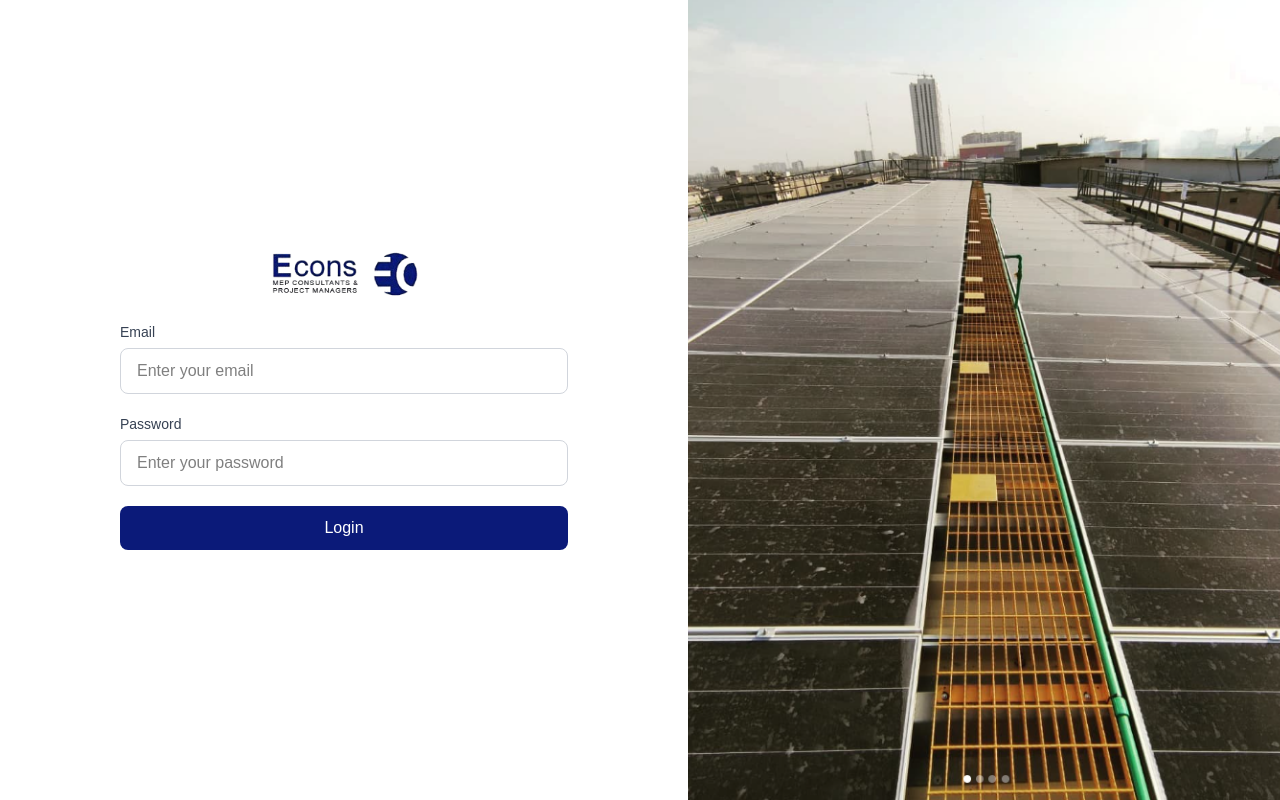
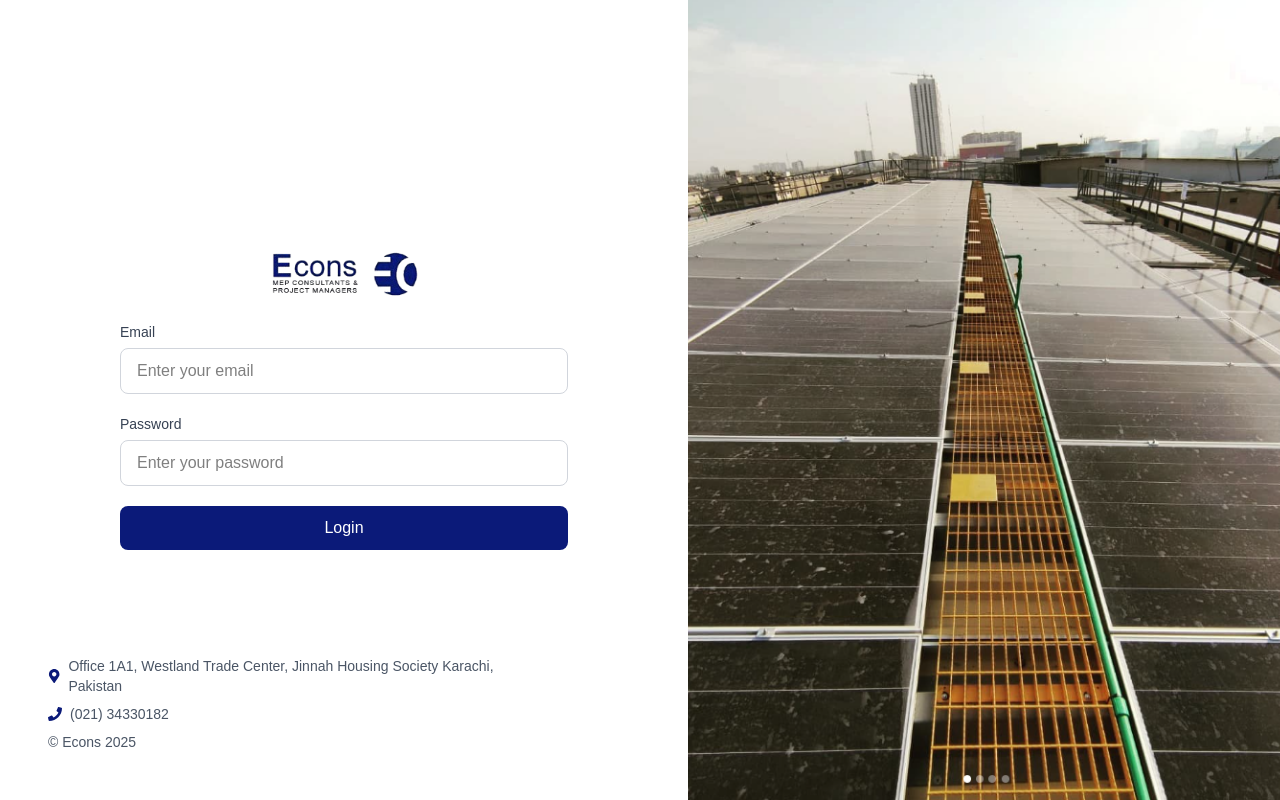
Before and after one commit to engromerbaig/econs-dashboard, a Next.js app: page / in a window 1280 px wide. Built offline with nearby package versions, Linux system fonts and the light colour scheme.

Commit message:
added econs

```diff
--- a/package.json
+++ b/package.json
@@ -15,6 +15,7 @@
     "next": "15.4.1",
     "react": "19.1.0",
     "react-dom": "19.1.0",
+    "react-hot-toast": "^2.5.2",
     "react-icons": "^5.5.0",
     "recharts": "^3.1.0"
   },
--- a/src/app/page.tsx
+++ b/src/app/page.tsx
@@ -3,6 +3,8 @@
 import { useState } from 'react';
 import { useRouter } from 'next/navigation';
 import Image from 'next/image';
+import toast, { Toaster } from 'react-hot-toast';
+import { FaMapMarkerAlt, FaPhone } from 'react-icons/fa';
 
 export default function LoginPage() {
   const [email, setEmail] = useState('');
@@ -18,6 +20,13 @@ export default function LoginPage() {
 
     if (!email || !password) {
       setError('Email and password are required');
+      toast.error('Email and password are required', {
+        style: {
+          background: '#fef2f2',
+          color: '#dc2626',
+          border: '1px solid #dc2626',
+        },
+      });
       setIsLoading(false);
       return;
     }
@@ -35,16 +44,39 @@ export default function LoginPage() {
       console.log('API response:', data);
 
       if (data.status !== 'success') {
-        setError(data.message || 'Login failed');
+        const errorMessage = data.message || 'Login failed';
+        setError(errorMessage);
+        toast.error(errorMessage, {
+          style: {
+            background: '#fef2f2',
+            color: '#dc2626',
+            border: '1px solid #dc2626',
+          },
+        });
         setIsLoading(false);
         return;
       }
 
+      toast.success('Login successful!', {
+        style: {
+          background: '#f0fdf4',
+          color: '#16a34a',
+          border: '1px solid #16a34a',
+        },
+      });
       console.log('Redirecting to /dashboard');
       router.push('/dashboard');
     } catch (err) {
       console.error('Login request error:', err);
-      setError('Something went wrong. Please try again.');
+      const errorMessage = 'Something went wrong. Please try again.';
+      setError(errorMessage);
+      toast.error(errorMessage, {
+        style: {
+          background: '#fef2f2',
+          color: '#dc2626',
+          border: '1px solid #dc2626',
+        },
+      });
       setIsLoading(false);
     }
   };
@@ -52,7 +84,8 @@ export default function LoginPage() {
   return (
     <main className="min-h-screen flex flex-col md:flex-row bg-gray-50">
       {/* Left Side: Login Form */}
-      <div className="flex-1 flex items-center justify-center p-6 md:p-12 bg-white">
+      <div className="flex-1 flex flex-col relative p-6 md:p-12 bg-white">
+        <div className="flex-1 flex items-center justify-center">
           <div className="w-full max-w-md space-y-6">
             <div className="flex justify-center">
               <Image
@@ -73,7 +106,7 @@ export default function LoginPage() {
                   required
                   value={email}
                   onChange={(e) => setEmail(e.target.value.trim())}
-                className="w-full px-4 py-2.5 border border-gray-300 rounded-lg focus:ring-2 focus:ring-blue-500 focus:border-blue-500 outline-none transition"
+                  className="w-full px-4 py-2.5 border border-gray-300 rounded-lg focus:ring-2 focus:ring-econs-blue focus:border-econs-blue outline-none transition"
                   placeholder="Enter your email"
                 />
               </div>
@@ -85,7 +118,7 @@ export default function LoginPage() {
                   required
                   value={password}
                   onChange={(e) => setPassword(e.target.value)}
-                className="w-full px-4 py-2.5 border border-gray-300 rounded-lg focus:ring-2 focus:ring-blue-500 focus:border-blue-500 outline-none transition"
+                  className="w-full px-4 py-2.5 border border-gray-300 rounded-lg focus:ring-2 focus:ring-econs-blue focus:border-econs-blue outline-none transition"
                   placeholder="Enter your password"
                 />
               </div>
@@ -127,6 +160,19 @@ export default function LoginPage() {
           </div>
         </div>
 
+        <div className="w-full max-w-md mx-auto text-sm text-gray-600 space-y-2 text-left absolute bottom-6 md:bottom-12">
+          <div className="flex items-center gap-2">
+            <FaMapMarkerAlt className="text-econs-blue" />
+            <p>Office 1A1, Westland Trade Center, Jinnah Housing Society Karachi, Pakistan</p>
+          </div>
+          <div className="flex items-center gap-2">
+            <FaPhone className="text-econs-blue" />
+            <p>(021) 34330182</p>
+          </div>
+          <p>© Econs {new Date().getFullYear()}</p>
+        </div>
+      </div>
+
       {/* Right Side: Placeholder Image */}
       <div className="hidden md:block flex-1 relative">
         <Image
@@ -137,6 +183,7 @@ export default function LoginPage() {
           priority
         />
       </div>
+      <Toaster position="top-right" reverseOrder={false} />
     </main>
   );
 }
```
Also changed, not shown: 1 other file (tests, documents, lock files or other folders). Lines whose indentation alone changed are shown as unchanged.
